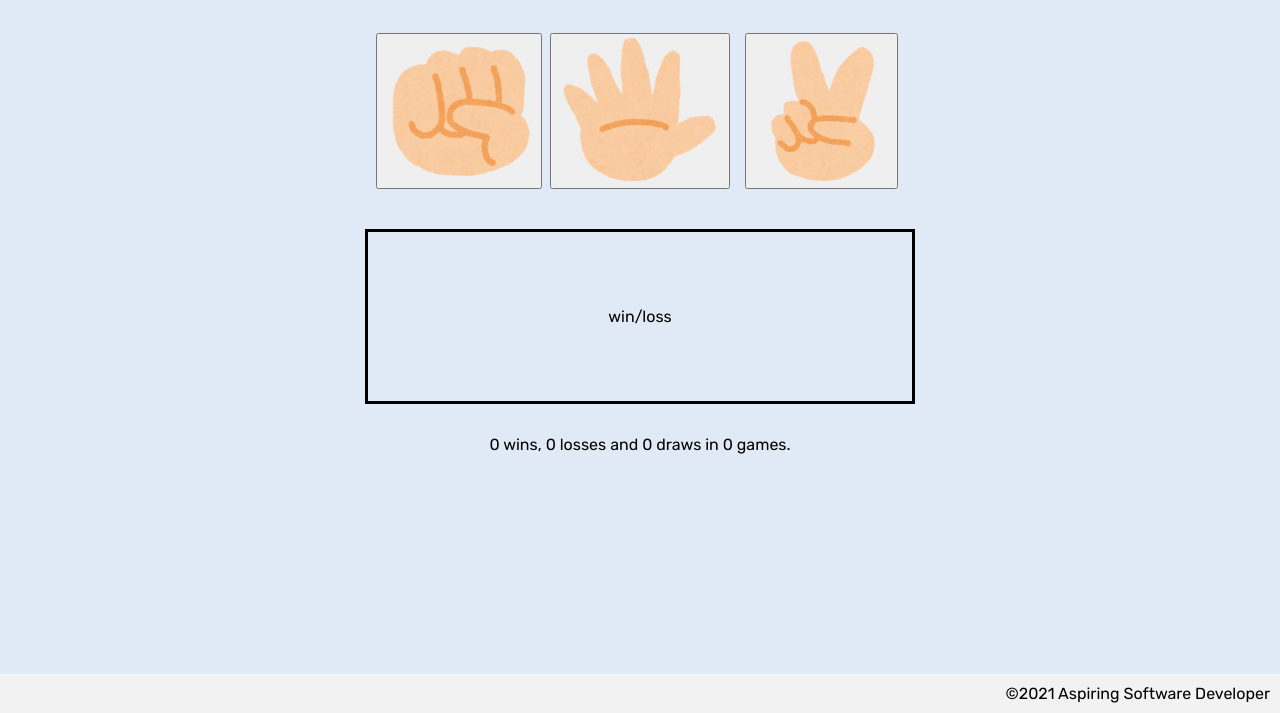
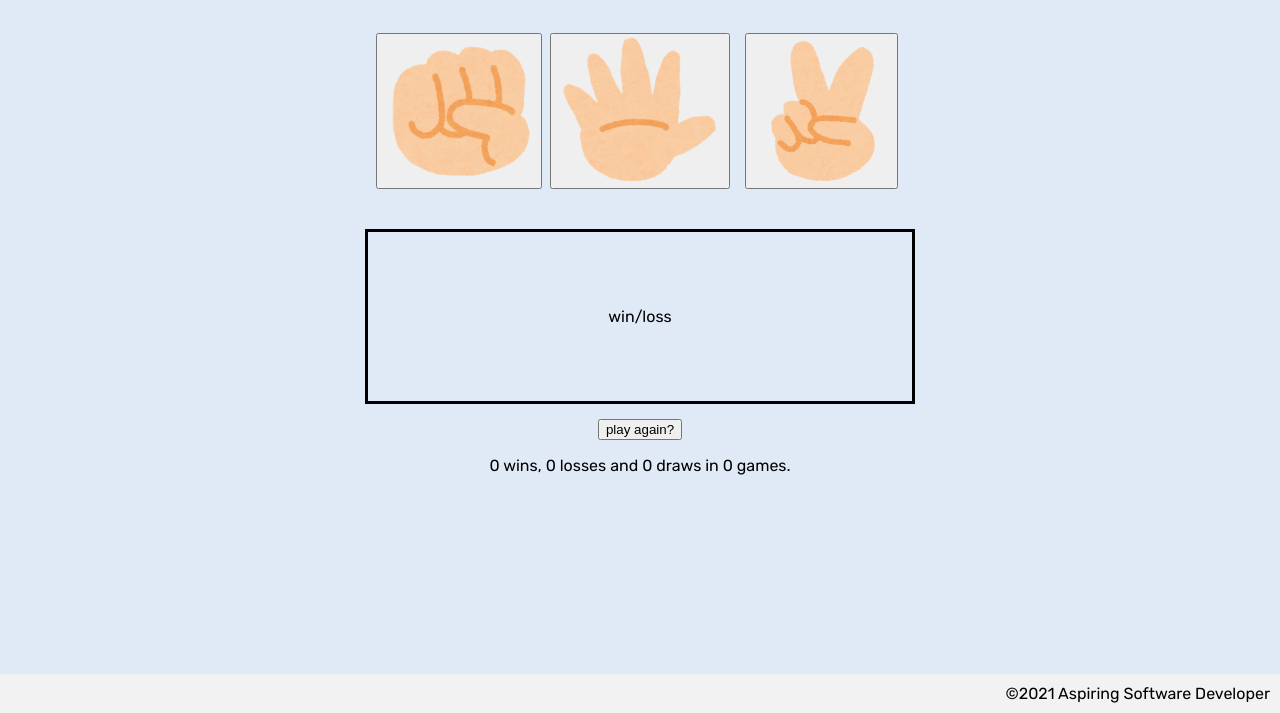
Before and after one commit to davejfish/rock-paper-scissors, a plain HTML site: page index.html in a window 1280 px wide. Shown: the part 87-800 px from the top of the page. Drawn offline with Linux system fonts and the light colour scheme.

Commit message:
finished writing tests, added play again button in outcome section

```diff
--- a/index.html
+++ b/index.html
@@ -50,6 +50,7 @@
 
         </section>
 
+        <section class="centered">
             <section id="outcome" class="outcome">
 
                 <div class="centered">
@@ -74,6 +75,12 @@
 
             </section>
 
+            <button id="play-again">play again?</button>
+
+        </section>
+
+
+
         <section id="score-display" class="score-display">
 
             <p>
```
Also changed, not shown: test/tests.js (+12 -6 lines). Lines whose indentation alone changed are shown as unchanged.
